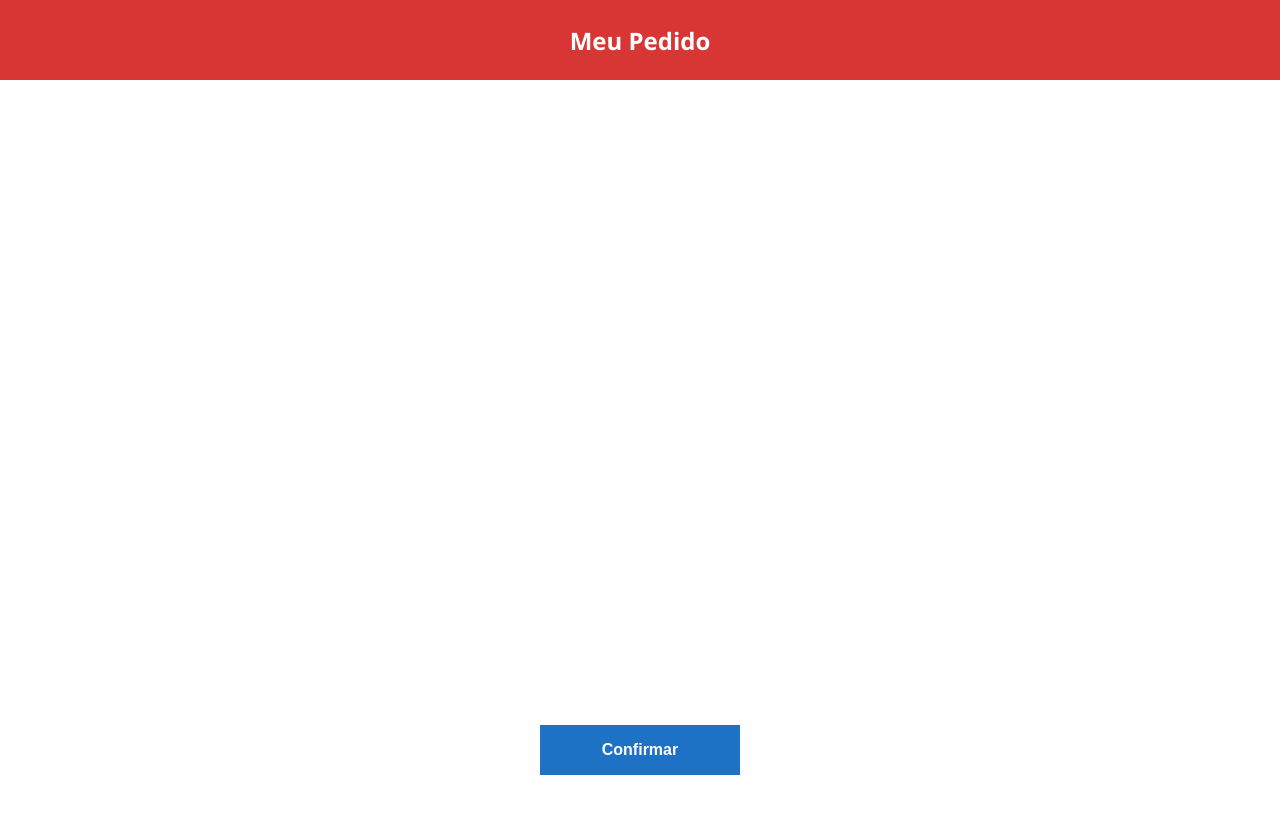
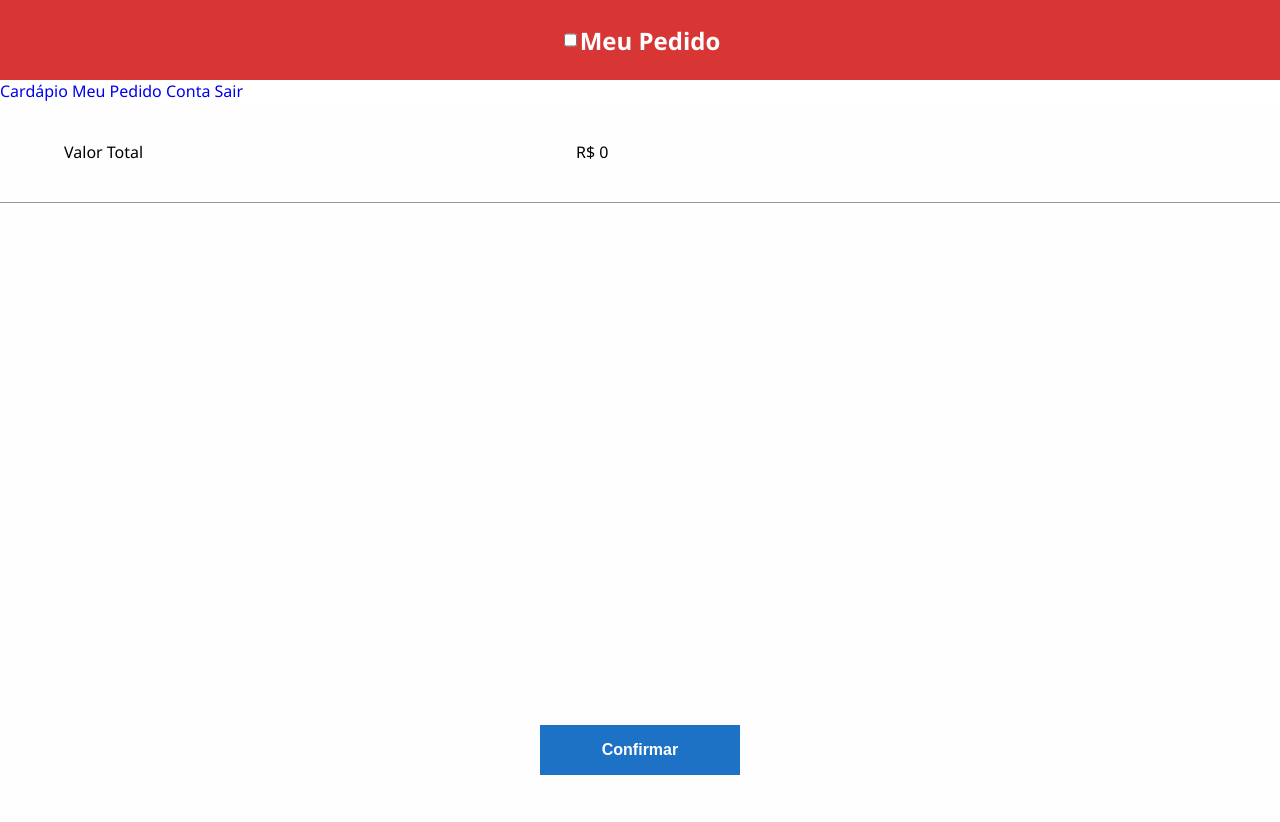
Before and after one commit to v2wtech/webfood, a PHP site: page /pedido/index.php in a window 1280 px wide. Before the commit the page ends 775 px from the top, so only its background shows below. Run offline with PHP 8.4, Linux system fonts and the light colour scheme; the visitor is signed in with stand-in values (Sample User, id 1); data that the repository does not hold is empty.

Commit message:
added navbar and  update for fix

```diff
--- a/pedido/index.php
+++ b/pedido/index.php
@@ -20,7 +20,7 @@
     <meta name="viewport" content="width=device-width, initial-scale=1.0">
     <meta http-equiv="X-UA-Compatible" content="ie=edge">
 
-    <title>Webfood - Mesas</title>
+    <title>Webfood - Meu Pedido</title>
 
     <!-- styles  -->
     <link rel="stylesheet" href="../src/css/webfood.css">
@@ -67,26 +67,45 @@
 
 <body>
     <div class="wrapper">
+
         <header id="header">
+            <input id="menu-hamburguer" type="checkbox">
+
+            <label for="menu-hamburguer">
+                <div class="menu">
+                    <span class="hamburguer"></span>
+                </div>
+            </label>
+
             <h2>Meu Pedido</h2>
         </header>
 
+        <div id="side-menu" class="side-nav">
+            <a href="../cardapio/index.php">Cardápio</a>
+            <a href="../pedido/index.php">Meu Pedido</a>
+            <a href="../conta/index.php">Conta</a>
+            <a href="../mesa/logout.php">Sair</a>
+        </div>
+
         <main id="content">
             <form action="" method="POST">
-                <div class="order">
+                <div class="order-row order-column">
                     <?php
-                    $i = 0;
-                    foreach ($_SESSION['quantidadeProduto'] as $qtde) {
-                            $id = $_SESSION['idProduto'][$i];
+                        $total = 0;
+                        foreach ($_SESSION['idProduto'] as $id) {
+                            $qtde = $_SESSION['quantidadeProduto'][$id];
 
                             $product = $conn->prepare("SELECT descricao, preco FROM produto WHERE idProduto = $id");
 
                             $item = $product->fetch($product->execute() > 0);
 
+                            $total += $item['preco'] * $qtde;
+
+                            if($id != 0){
 
                                 echo '<div class="order_items">';
                                 echo   '<span class="textOrderItems descriptionOrderItems">' . $item['descricao'] . '</span>';
-                            echo   '<span class="textOrderItems priceOrderItems">R$' . $item['preco'] . '</span>';
+                                echo   '<span class="textOrderItems priceOrderItems">R$ ' . $item['preco'] . '</span>';
 
                                 echo   '<div class="amountOrderItems">';
                                 echo        '<input type="button" class="btnLessMore btnLess" value="-" >';
@@ -96,11 +115,16 @@
 
                                 echo   '<a href="" class="textOrderItems cancelOrderItems">&times;</a>';
                                 echo '</div>';
+                            }
 
-                            $i++;
                         }
 
                     ?>
+
+                    <div class="order_items">
+                        <span class="textOrderItems descriptionOrderItems"> Valor Total</span>
+                        <span class="textOrderItems priceOrderItems" id="valorTotal">R$ <?php echo $total?></span>
+                    </div>
 
                 </div>
 
@@ -115,14 +139,18 @@
     <script src="../src/js/webfood.js"></script>
     <script>
         window.onload = () => {
-            $('.btnLess').forEach(btnLess => btnLess.onclick = (el) => {
-                if(el.target.nextElementSibling.innerHTML > 1)
-                el.target.nextElementSibling.innerHTML--
-            })
 
-            $('.btnMore').forEach(btnMore => btnMore.onclick = (em) => {
-                em.target.previousElementSibling.innerHTML++
-            })
+            loadMenuOptions()
+
+            if($('.order_items') != null && $('.btnLess') != null){
+                if($('.btnLess').length > 0)
+                    loadAddNFunctions()
+                else
+                    loadAddFunctions()
+
+                if($('.order_items').length > 4)
+                    $('.order-row').classList.remove('order-column')
+            }
         }
     </script>
 </body>
```
Lines whose indentation alone changed are shown as unchanged.
